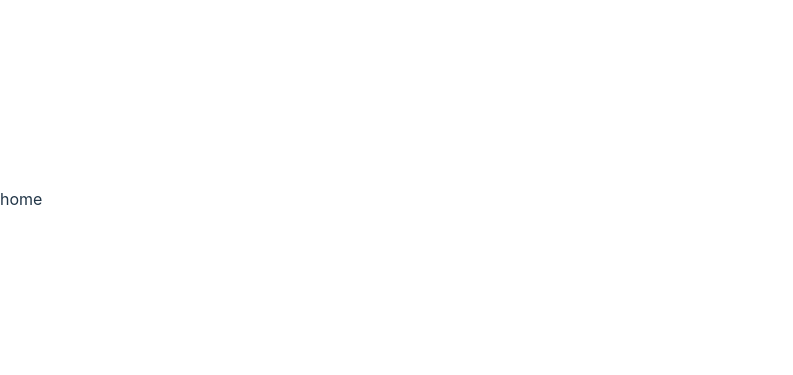
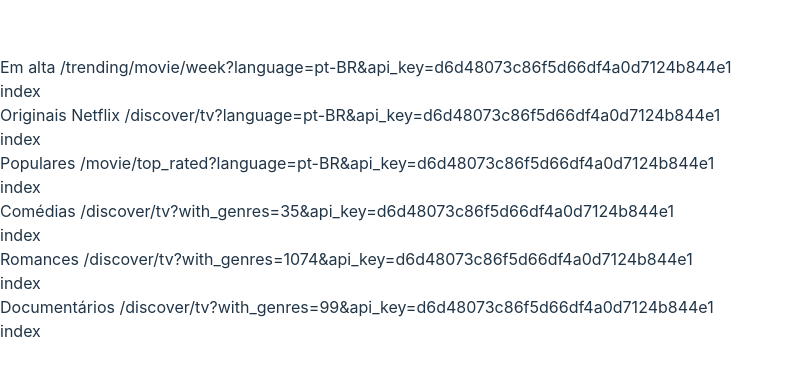
Before and after one commit to lucassdantas/react_lp, a React (Vite) app: page / in a window 1280 px wide. Shown: the part 201-576 px from the top of the page, without its empty margins (0-793 px from the left). Built offline with nearby package versions, Linux system fonts and the light colour scheme.

Commit message:
building fetch no api

```diff
--- /dev/null
+++ b/src/@types/categoriesType.d.ts
@@ -0,0 +1,5 @@
+export type categoriesType = {
+    name:string,
+    title:string,
+    path:string
+}
--- a/src/App.tsx
+++ b/src/App.tsx
@@ -1,20 +1,18 @@
-import { ThemeProvider } from 'styled-components'
-
-import { Home } from './templates/Home'
-import { theme } from './assets/theme'
-import { GlobalStyles } from './assets/GlobalStyles'
-import './App.css'
-import './assets/GlobalStyles'
-
+import { categoriesType } from "./@types/categoriesType"
+import { Row } from "./components/Row"
+import { categories } from "./lib/api"
 
 function App() {
 
   return (
     <>
-      <ThemeProvider theme={theme}>
-        <GlobalStyles/>
-        <Home/>
-      </ThemeProvider>
+    {categories.map((category:categoriesType) => {
+        return <Row
+          key={category.name}
+          title={category.title}
+          path={category.path}
+        />
+    })}
     </>
   )
 }
--- a/src/assets/GlobalStyles.ts
+++ /dev/null
@@ -1,15 +0,0 @@
-import { createGlobalStyle, css } from "styled-components";
-
-export const GlobalStyles = createGlobalStyle`
-    *{
-        padding:0;
-        margin:0;
-        box-sizing:border-box;
-    }
-
-    body{
-        ${({theme}) => css`
-            background-color:${theme.colors.secondaryBg}
-        `}
-    }
-`
--- a/src/assets/theme.ts
+++ /dev/null
@@ -1,5 +0,0 @@
-export const theme = {
-    colors:{
-        secondaryBg:'none'
-    }
-}
--- /dev/null
+++ b/src/components/Row/index.tsx
@@ -0,0 +1,13 @@
+import React from 'react'
+import { categoriesType } from '../../@types/categoriesType'
+
+
+
+export const Row = ({name, title, path}:{name:string, title:string, path:string}) => {
+  return (
+    <>
+    {name} {title} {path}
+    <div>index</div>
+    </>
+  )
+}
--- /dev/null
+++ b/src/lib/api.ts
@@ -0,0 +1,46 @@
+import { categoriesType } from "../@types/categoriesType"
+
+const apiKey:string = 'd6d48073c86f5d66df4a0d7124b844e1'
+
+export const categories:categoriesType[] = [
+    {
+        name: 'trending',
+        title:'Em alta',
+        path:`/trending/movie/week?language=pt-BR&api_key=${apiKey}`
+    },
+    {
+        name: 'netflixOriginals',
+        title:'Originais Netflix',
+        path:`/discover/tv?language=pt-BR&api_key=${apiKey}`
+    },
+    {
+        name: 'topRated',
+        title:'Populares',
+        path:`/movie/top_rated?language=pt-BR&api_key=${apiKey}`
+    },
+    {
+        name: 'comedy',
+        title:'Comédias',
+        path:`/discover/tv?with_genres=35&api_key=${apiKey}`
+    },
+    {
+        name: 'romances',
+        title:'Romances',
+        path:`/discover/tv?with_genres=1074&api_key=${apiKey}`
+    },
+    {
+        name: 'documentaries',
+        title:'Documentários',
+        path:`/discover/tv?with_genres=99&api_key=${apiKey}`
+    },
+]
+
+export const getMovies = async (path:string) => {
+    try {
+        const url:string = `https://api.themoviedb.org/3/${path}`
+        const response = await fetch(url)
+        return await response.json()
+    } catch (error) {
+        console.log(error)
+    }
+}
--- a/src/templates/Home/index.tsx
+++ /dev/null
@@ -1,6 +0,0 @@
-import './style.css'
-export const Home = () => {
-    return(
-        <p>home</p>
-    )
-}
```
Also changed, not shown: src/assets/render-theme.ts (deleted), src/templates/Home/style.css (deleted).
